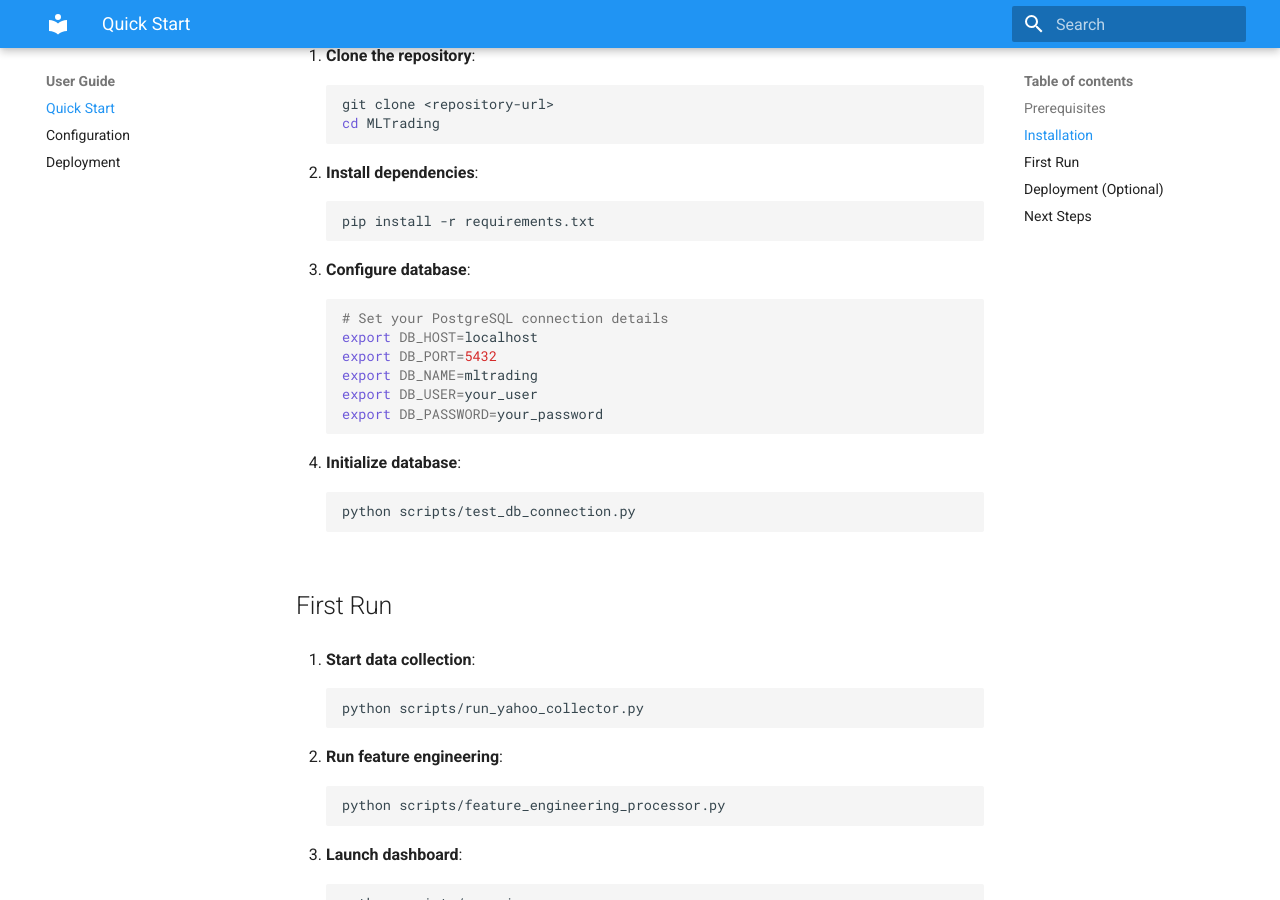
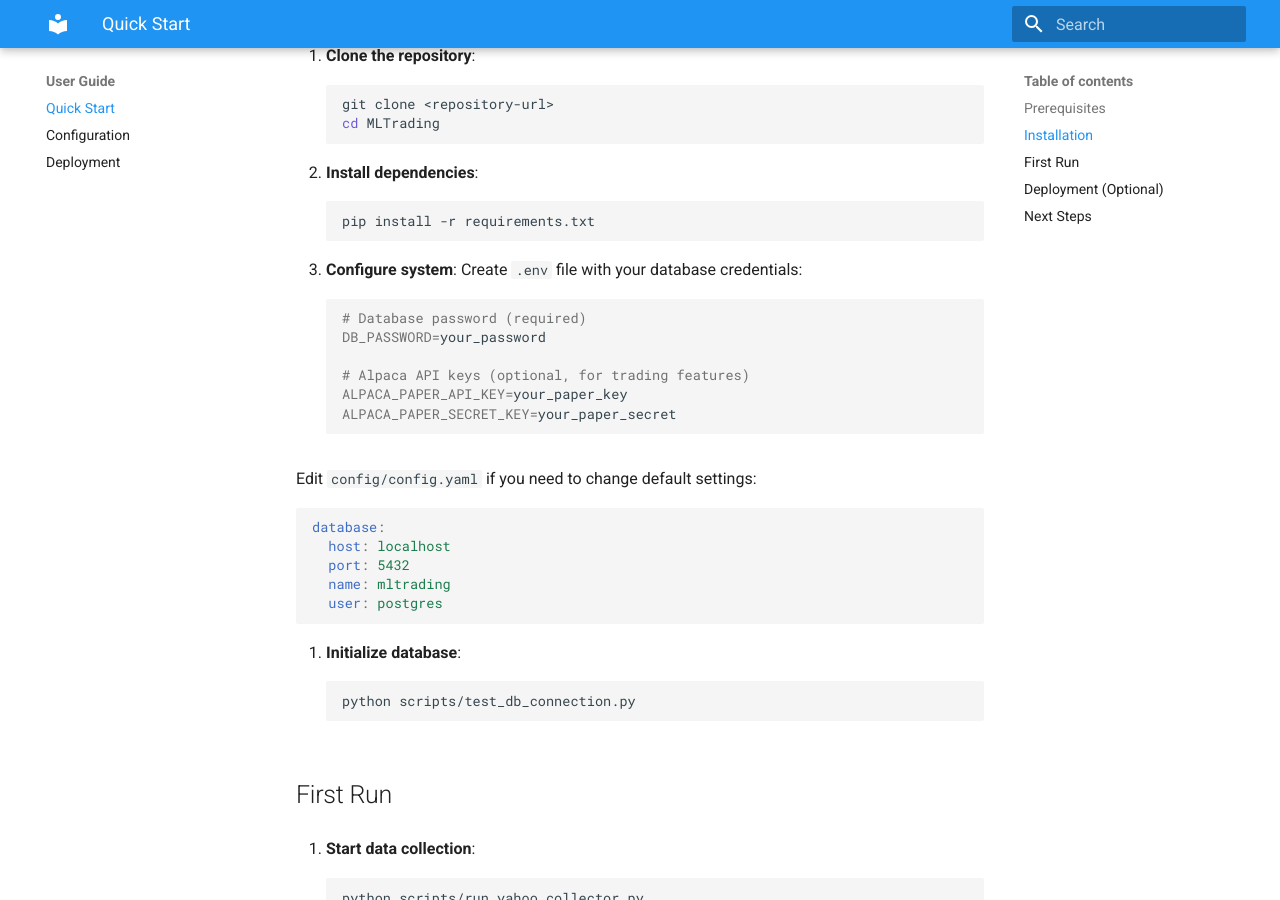
Before and after one commit to nishantnayar/MLTrading, an MkDocs documentation site: the page built from docs/guides/quickstart.md, in a window 1280 px wide and 900 px high, scrolled down 493 px. Built offline with MkDocs 1.6.1 and Material for MkDocs 9.7.7, drawn with Linux system fonts in a browser that asks for light colours.

Commit message:
bug fixes

````diff
--- a/docs/guides/quickstart.md
+++ b/docs/guides/quickstart.md
@@ -21,14 +21,24 @@ Get up and running with MLTrading in minutes.
    pip install -r requirements.txt
    ```
 
-3. **Configure database**:
+3. **Configure system**:
+   Create `.env` file with your database credentials:
    ```bash
-   # Set your PostgreSQL connection details
-   export DB_HOST=localhost
-   export DB_PORT=5432
-   export DB_NAME=mltrading
-   export DB_USER=your_user
-   export DB_PASSWORD=your_password
+   # Database password (required)
+   DB_PASSWORD=your_password
+
+   # Alpaca API keys (optional, for trading features)
+   ALPACA_PAPER_API_KEY=your_paper_key
+   ALPACA_PAPER_SECRET_KEY=your_paper_secret
+   ```
+
+   Edit `config/config.yaml` if you need to change default settings:
+   ```yaml
+   database:
+     host: localhost
+     port: 5432
+     name: mltrading
+     user: postgres
    ```
 
 4. **Initialize database**:
````
Also changed, not shown: docs/api/index.md (+17 -4 lines), docs/deployment/TESTING-DEPLOYMENTS.md (+3 -3 lines), 1 other file.
